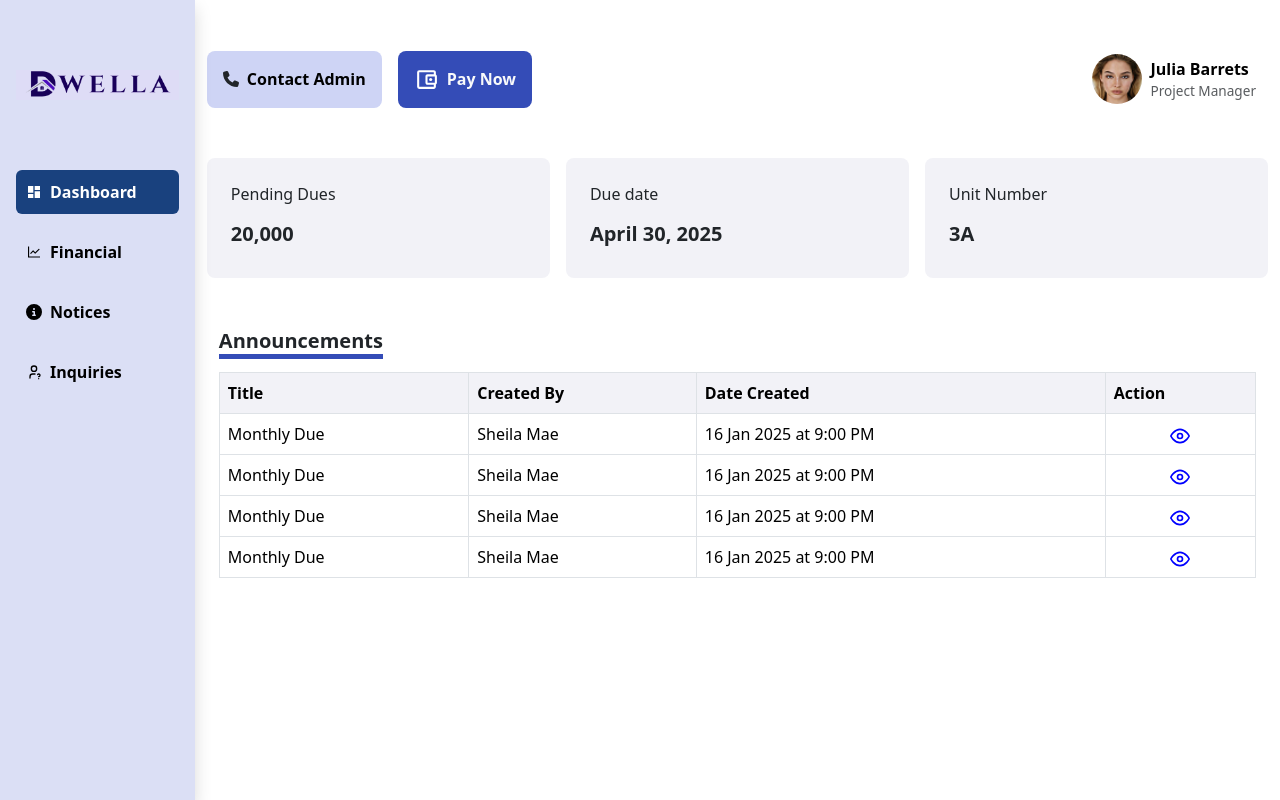
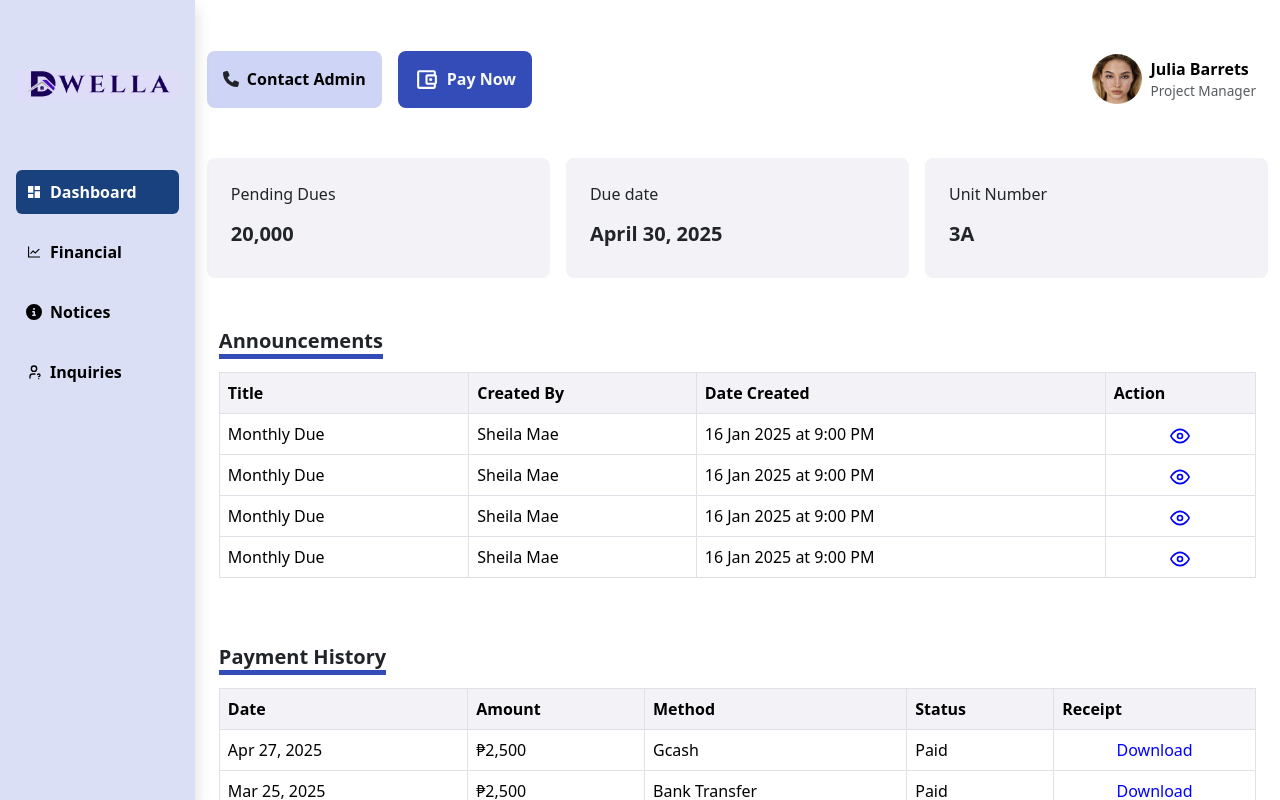
Before and after one commit to eimanncalderon0711/dwella-web, a React (Vite) app: page /resident/dashboard in a window 1280 px wide. Built offline with nearby package versions, Linux system fonts and the light colour scheme.

Commit message:
Created payment history component table for dashboard page

```diff
--- /dev/null
+++ b/src/components/resident/tables/PaymentHistoryTable.tsx
@@ -0,0 +1,47 @@
+import { Container, Table } from "react-bootstrap"
+
+function PaymentHistoryTable() {
+  return (
+    <Container className="w-100 d-flex flex-column gap-3">
+        <div className="fw-bold" style={{fontSize:"20px"}}><span style={{borderBottom:"#344CB7 5px solid"}}>Payment History</span></div>
+        <div className="overflow-auto">
+          <Table responsive={"sm"} className='table-bordered'>
+            <thead>
+              <tr className="text-nowrap">
+                <th style={{backgroundColor:"#F2F2F7"}}>Date</th>
+                <th style={{backgroundColor:"#F2F2F7"}}>Amount</th>
+                <th style={{backgroundColor:"#F2F2F7"}}>Method</th>
+                <th style={{backgroundColor:"#F2F2F7"}}>Status</th>
+                <th style={{backgroundColor:"#F2F2F7"}}>Receipt</th>
+              </tr>
+            </thead>
+            <tbody>
+              <tr className="text-nowrap">
+                <td>Apr 27, 2025</td>
+                <td>₱2,500</td>
+                <td>Gcash</td>
+                <td>Paid</td>
+                <td className='text-md-center' style={{color:"blue"}}>Download</td>
+              </tr>
+              <tr className="text-nowrap">
+                <td>Mar 25, 2025</td>
+                <td>₱2,500</td>
+                <td>Bank Transfer</td>
+                <td>Paid</td>
+                <td className='text-md-center' style={{color:"blue"}}>Download</td>
+              </tr>
+              <tr className="text-nowrap">
+                <td>Feb 25, 2025</td>
+                <td>₱2,500</td>
+                <td>Gcash</td>
+                <td>Paid</td>
+                <td className='text-md-center' style={{color:"blue"}}>Download</td>
+              </tr>
+            </tbody>
+          </Table>
+        </div>
+      </Container>
+  )
+}
+
+export default PaymentHistoryTable
--- a/src/pages/resident/Dashboard.tsx
+++ b/src/pages/resident/Dashboard.tsx
@@ -5,6 +5,7 @@ import AnnouncementsTable from "../../components/resident/tables/AnnouncementsTa
 import { MdOutlineAccountBalanceWallet } from "react-icons/md";
 import { FaPhone } from "react-icons/fa6";
 import { useNavigate } from "@tanstack/react-router";
+import PaymentHistoryTable from "../../components/resident/tables/PaymentHistoryTable";
 
 
 
@@ -38,6 +39,7 @@ function Dashboard() {
 
       {/* List of announcements */}
       <AnnouncementsTable/>
+      <PaymentHistoryTable/>
     </Container>
   )
 }
```
